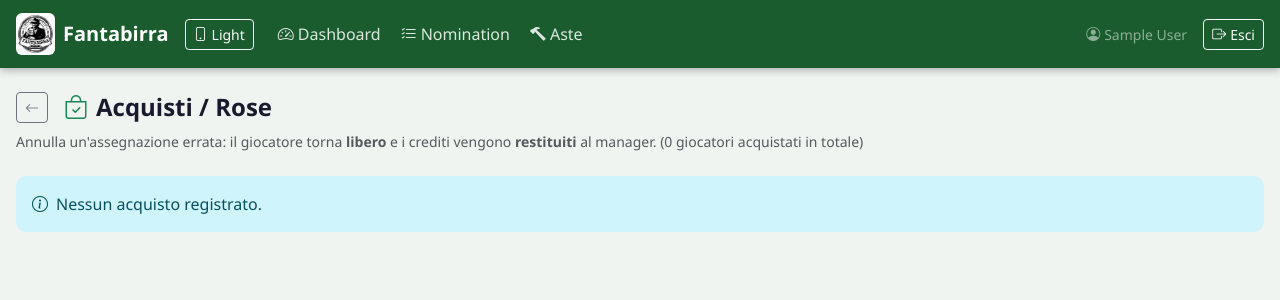
After one commit to boz1977/Fantabirra, a Flask app: page /admin/acquisti in a window 1280 px wide. The commit adds this page. Shown: the top 300 px of the page. Run offline with Flask 3, Linux system fonts and the light colour scheme; the visitor is signed in with stand-in values (Sample User, id 1); data comes from the database, SQL or seed files in the repository; data that the repository does not hold is empty.

Commit message:
Cambio nome squadra e annullamento acquisti
- Profilo manager (/profile): cambio nome squadra + password; username = id univoco invariato
- Admin può rinominare la squadra di ogni manager (modale in Gestione Utenti)
- Pagina Acquisti (/admin/acquisti) + bottone su asta venduta: annulla assegnazione,
  rimborsa i crediti al manager e rende il giocatore di nuovo libero

Co-Authored-By: Claude Opus 4.8 <noreply@anthropic.com>

```diff
--- a/app.py
+++ b/app.py
@@ -744,6 +744,35 @@ def my_team():
         user=user, by_role=by_role, total_spent=total_spent, total_players=len(players))
 
 
+@app.route('/profile', methods=['GET', 'POST'])
+@login_required
+def profile():
+    uid = session['user_id']
+    user = query_db("SELECT * FROM users WHERE id=?", [uid], one=True)
+    if request.method == 'POST':
+        action = request.form.get('action')
+        if action == 'team_name':
+            name = request.form.get('team_name', '').strip()
+            if not name:
+                flash('Il nome squadra non può essere vuoto.', 'danger')
+            else:
+                execute_db("UPDATE users SET team_name=? WHERE id=?", [name, uid])
+                session['team_name'] = name
+                flash('Nome squadra aggiornato.', 'success')
+        elif action == 'password':
+            cur = request.form.get('current_password', '')
+            new = request.form.get('new_password', '')
+            if not check_password_hash(user['password'], cur):
+                flash('Password attuale errata.', 'danger')
+            elif len(new) < 4:
+                flash('La nuova password deve avere almeno 4 caratteri.', 'danger')
+            else:
+                execute_db("UPDATE users SET password=? WHERE id=?", [generate_password_hash(new), uid])
+                flash('Password aggiornata.', 'success')
+        return redirect(url_for('profile'))
+    return render_template('profile.html', user=user)
+
+
 # ── Strategia manager ────────────────────────────────────────────────────────
 
 @app.route('/strategia')
@@ -933,6 +962,20 @@ def edit_budget(uid):
     flash('Budget aggiornato.', 'success')
     return redirect(url_for('admin_users'))
 
+@app.route('/admin/users/<int:uid>/team-name', methods=['POST'])
+@admin_required
+def edit_team_name(uid):
+    name = request.form.get('team_name', '').strip()
+    if not name:
+        flash('Il nome squadra non può essere vuoto.', 'danger')
+        return redirect(url_for('admin_users'))
+    execute_db("UPDATE users SET team_name=? WHERE id=?", [name, uid])
+    if uid == session.get('user_id'):
+        session['team_name'] = name
+    flash('Nome squadra aggiornato.', 'success')
+    return redirect(url_for('admin_users'))
+
+
 @app.route('/admin/users/<int:uid>/delete', methods=['POST'])
 @admin_required
 def delete_user(uid):
@@ -941,6 +984,54 @@ def delete_user(uid):
     execute_db("DELETE FROM users WHERE id=? AND is_admin=0", [uid])
     flash('Utente eliminato.', 'success')
     return redirect(url_for('admin_users'))
+
+
+# ── Acquisti: annulla un'assegnazione (rimborso + giocatore libero) ──────────
+
+@app.route('/admin/acquisti')
+@admin_required
+def admin_acquisti():
+    rows = query_db("""
+        SELECT a.id, a.price, a.session_name, a.acquired_at,
+               u.id as uid, u.team_name,
+               p.role, p.name, p.team
+        FROM acquisitions a
+        JOIN users u ON u.id=a.user_id
+        JOIN players p ON p.id=a.player_id
+        ORDER BY u.team_name,
+                 CASE p.role WHEN 'P' THEN 1 WHEN 'D' THEN 2 WHEN 'C' THEN 3 ELSE 4 END,
+                 a.acquired_at
+    """)
+    by_user = {}
+    for r in rows:
+        by_user.setdefault((r['uid'], r['team_name']), []).append(r)
+    managers = [{'uid': k[0], 'team_name': k[1], 'players': v,
+                 'spent': sum(x['price'] for x in v)} for k, v in by_user.items()]
+    return render_template('admin/acquisti.html', managers=managers, total=len(rows))
+
+
+@app.route('/admin/acquisti/<int:acq_id>/cancel', methods=['POST'])
+@admin_required
+def cancel_acquisition(acq_id):
+    acq = query_db("""SELECT a.*, p.name as pname, u.team_name FROM acquisitions a
+                      JOIN players p ON p.id=a.player_id JOIN users u ON u.id=a.user_id
+                      WHERE a.id=?""", [acq_id], one=True)
+    if not acq:
+        flash('Acquisto non trovato.', 'danger')
+        return redirect(request.referrer or url_for('admin_acquisti'))
+    db = get_db()
+    # rimborso al manager
+    db.execute("UPDATE users SET budget=budget+? WHERE id=?", [acq['price'], acq['user_id']])
+    # elimina l'acquisto
+    db.execute("DELETE FROM acquisitions WHERE id=?", [acq_id])
+    # libera il giocatore: l'eventuale item venduto torna 'unsold' (disponibile)
+    db.execute("""UPDATE auction_items SET status='unsold', winner_id=NULL, final_price=NULL
+                  WHERE player_id=? AND status='sold'""", [acq['player_id']])
+    db.commit()
+    db.close()
+    flash(f'Acquisto annullato: {acq["pname"]} torna libero e {acq["price"]} crediti '
+          f'restituiti a {acq["team_name"]}.', 'success')
+    return redirect(request.referrer or url_for('admin_acquisti'))
 
 
 @app.route('/admin/players')
@@ -1104,7 +1195,8 @@ def manage_auction(session_id):
                p.id as pid, p.role, p.name, p.team, p.base_value,
                uw.team_name as winner_name, uc.team_name as caller_name,
                COUNT(b.id) as bid_count,
-               (SELECT COUNT(*) FROM nominations n WHERE n.player_id=p.id) as nom_count
+               (SELECT COUNT(*) FROM nominations n WHERE n.player_id=p.id) as nom_count,
+               (SELECT acq.id FROM acquisitions acq WHERE acq.player_id=p.id AND acq.user_id=ai.winner_id) as acq_id
         FROM auction_items ai JOIN players p ON p.id=ai.player_id
         LEFT JOIN users uw ON uw.id=ai.winner_id
         LEFT JOIN users uc ON uc.id=ai.caller_id
--- /dev/null
+++ b/templates/admin/acquisti.html
@@ -0,0 +1,60 @@
+{% extends "base.html" %}
+{% block title %}Acquisti — {{ league_name }}{% endblock %}
+{% block content %}
+<div class="container-fluid px-3 py-4">
+
+  <div class="d-flex align-items-center gap-3 mb-2 flex-wrap">
+    <a href="{{ url_for('admin_auctions') }}" class="btn btn-outline-secondary btn-sm"><i class="bi bi-arrow-left"></i></a>
+    <h4 class="fw-bold mb-0"><i class="bi bi-bag-check me-2 text-success"></i>Acquisti / Rose</h4>
+  </div>
+  <p class="text-muted small mb-4">
+    Annulla un'assegnazione errata: il giocatore torna <strong>libero</strong> e i crediti vengono
+    <strong>restituiti</strong> al manager. ({{ total }} giocatori acquistati in totale)
+  </p>
+
+  {% if not managers %}
+  <div class="alert alert-info"><i class="bi bi-info-circle me-2"></i>Nessun acquisto registrato.</div>
+  {% else %}
+
+  <div class="input-group input-group-sm mb-3" style="max-width:320px">
+    <span class="input-group-text"><i class="bi bi-search"></i></span>
+    <input type="text" class="form-control" placeholder="Cerca giocatore..." data-table-filter="#acqTable">
+  </div>
+
+  <div class="card">
+    <div class="card-body p-0">
+      <table class="table table-hover mb-0 small align-middle js-sortable" id="acqTable">
+        <thead>
+          <tr>
+            <th>Manager</th><th>R</th><th>Giocatore</th><th>Squadra</th>
+            <th class="text-end">Pagato</th><th>Acquisto</th><th class="text-end no-sort">Azione</th>
+          </tr>
+        </thead>
+        <tbody>
+          {% for m in managers %}
+          {% for p in m.players %}
+          <tr>
+            <td class="fw-semibold">{{ m.team_name }}</td>
+            <td><span class="badge badge-role role-{{ p.role }}">{{ p.role }}</span></td>
+            <td class="fw-semibold">{{ p.name }}</td>
+            <td class="text-muted">{{ p.team }}</td>
+            <td class="text-end fw-bold" data-val="{{ p.price }}">{{ p.price }}</td>
+            <td class="text-muted small">{{ p.session_name or '—' }}</td>
+            <td class="text-end">
+              <form method="POST" action="{{ url_for('cancel_acquisition', acq_id=p.id) }}" class="d-inline"
+                    onsubmit="return confirm('Annullare l\'acquisto di {{ p.name }} da parte di {{ m.team_name }}? Verranno restituiti {{ p.price }} crediti e il giocatore tornerà libero.')">
+                <button type="submit" class="btn btn-sm btn-outline-danger">
+                  <i class="bi bi-x-circle me-1"></i>Annulla
+                </button>
+              </form>
+            </td>
+          </tr>
+          {% endfor %}
+          {% endfor %}
+        </tbody>
+      </table>
+    </div>
+  </div>
+  {% endif %}
+</div>
+{% endblock %}
--- a/templates/base.html
+++ b/templates/base.html
@@ -38,6 +38,7 @@
           <li class="nav-item"><a class="nav-link {% if request.endpoint == 'admin_nominations' %}active{% endif %}" href="{{ url_for('admin_nominations') }}"><i class="bi bi-list-check me-1"></i>Nomination</a></li>
           <li class="nav-item"><a class="nav-link {% if request.endpoint in ['admin_auctions','create_auction','manage_auction','single_noms','free_players'] %}active{% endif %}" href="{{ url_for('admin_auctions') }}"><i class="bi bi-hammer me-1"></i>Aste</a></li>
         {% if view_mode == 'full' %}
+          <li class="nav-item"><a class="nav-link {% if request.endpoint == 'admin_acquisti' %}active{% endif %}" href="{{ url_for('admin_acquisti') }}"><i class="bi bi-bag-check me-1"></i>Acquisti</a></li>
           <li class="nav-item"><a class="nav-link {% if request.endpoint == 'admin_users' %}active{% endif %}" href="{{ url_for('admin_users') }}"><i class="bi bi-people me-1"></i>Utenti</a></li>
           <li class="nav-item"><a class="nav-link {% if request.endpoint == 'admin_players' %}active{% endif %}" href="{{ url_for('admin_players') }}"><i class="bi bi-person-badge me-1"></i>Giocatori</a></li>
           <li class="nav-item"><a class="nav-link {% if request.endpoint == 'classifica' %}active{% endif %}" href="{{ url_for('classifica') }}"><i class="bi bi-trophy me-1"></i>Classifica</a></li>
@@ -83,7 +84,9 @@
       </ul>
       <ul class="navbar-nav ms-auto align-items-center gap-2">
         <li class="nav-item d-flex align-items-center">
-          <span class="text-white-50 small me-2"><i class="bi bi-person-circle me-1"></i>{{ session.team_name }}</span>
+          <a href="{{ url_for('profile') }}" class="text-white-50 small me-2 text-decoration-none" title="Modifica profilo / nome squadra">
+            <i class="bi bi-person-circle me-1"></i>{{ session.team_name }}
+          </a>
         </li>
         <li class="nav-item">
           <a href="{{ url_for('logout') }}" class="btn btn-outline-light btn-sm">
```
Also changed, not shown: templates/admin/auction_manage.html (+8 -0 lines), templates/admin/users.html (+33 -0 lines), templates/profile.html (added, +42 -0 lines).
